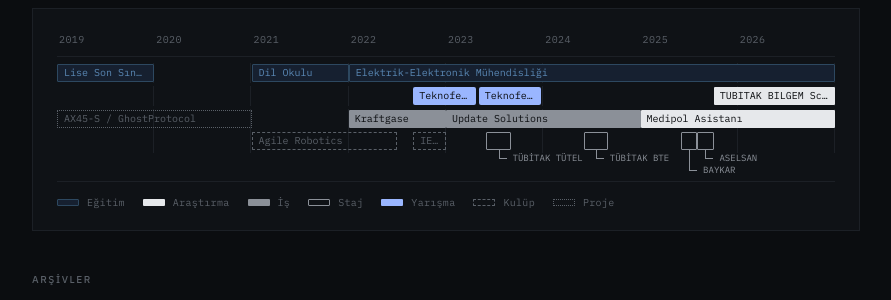
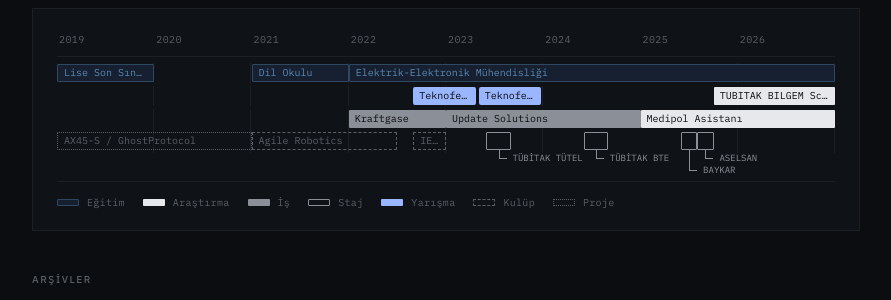
Before and after one commit to x3beche/x3beche.github.io, a Jekyll site: the page built from index.html, in a window 1280 px wide. Shown: the part 316-616 px from the top of the page, without its empty margins (194-1085 px from the left). Built offline with Jekyll 4.4.1, drawn with Linux system fonts in a browser that asks for light colours.

Commit message:
fix(timeline): AX45-S stack-b'ye alındı, Agile Robotics'in soluna

```diff
--- a/index.html
+++ b/index.html
@@ -100,7 +100,7 @@
           <!-- Satır 3: Kulüp + İş + Araştırma + Stajlar (stacked + label-below) -->
           <div class="tl-row">
             <div class="tl-track stacked has-ext-labels">
-              <div class="tl-bar cat-proj     stack-a" style="left:0%;width:25%"
+              <div class="tl-bar cat-proj     stack-b" style="left:0%;width:25%"
                 data-name="AX45-S &amp; GhostProtocol" data-kind="Proje" data-period="2019 – 2021"
                 data-desc="Özgün algoritmalar üzerine kripto sistemi + nRF24L01 kablosuz haberleşme protokolü. Qt arayüzü."><span class="tl-bar-text">AX45-S / GhostProtocol</span></div>
               <div class="tl-bar cat-work     stack-a" style="left:37.5%;width:12.5%"
```
